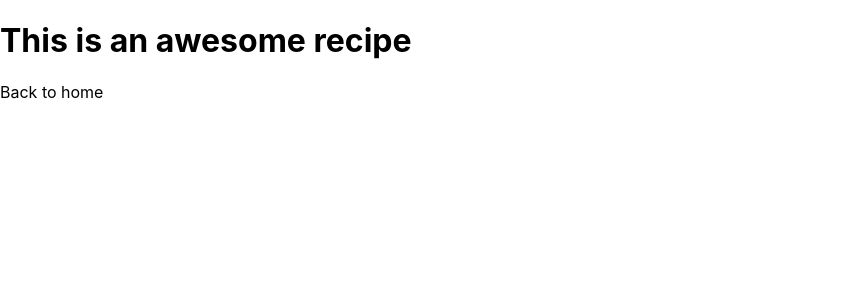
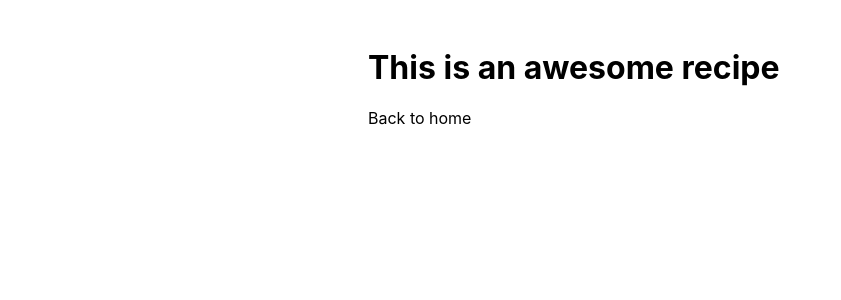
Before and after one commit to hachene/awesome-cookbook, a Next.js app: page /recipes/recipe in a window 1280 px wide. Shown: the top 300 px of the page, without its empty margins (0-841 px from the left). Built offline with nearby package versions, Linux system fonts and the light colour scheme.

Commit message:
:sparkles: Add common layout component with style

```diff
--- /dev/null
+++ b/components/layout.module.css
@@ -0,0 +1,5 @@
+.container {
+  max-width: 36rem;
+  padding: 0 1rem;
+  margin: 3rem auto 6rem;
+}
--- /dev/null
+++ b/components/layout.tsx
@@ -0,0 +1,8 @@
+import { ReactNode } from "react"
+import styles from "./layout.module.css"
+
+export function Layout({ children }: LayoutProps) {
+  return <div className={styles.container}>{children}</div>
+}
+
+type LayoutProps = { children: ReactNode }
--- a/pages/recipes/recipe.tsx
+++ b/pages/recipes/recipe.tsx
@@ -1,9 +1,10 @@
 import Head from "next/head"
 import Link from "next/link"
+import { Layout } from "../../components/layout"
 
 export default function Recipe() {
   return (
-    <>
+    <Layout>
       <Head>
         <title>Recipe</title>
         <link rel='icon' href='/favicon.ico' />
@@ -12,6 +13,6 @@
       <Link href='/'>
         <a>Back to home</a>
       </Link>
-    </>
+    </Layout>
   )
 }
```
